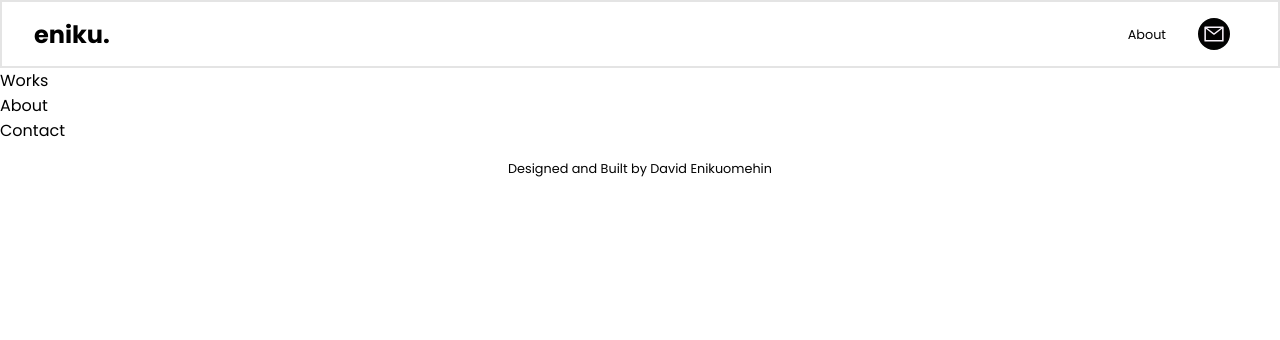
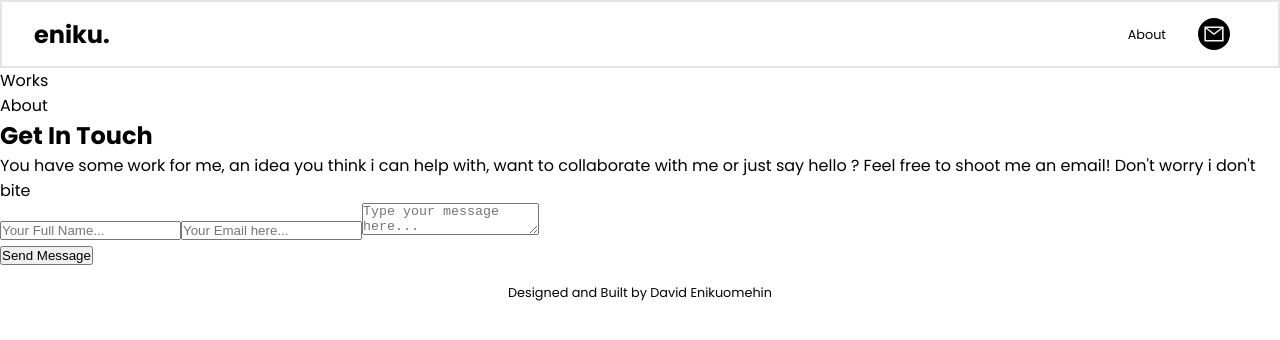
Before and after one commit to eniiku/enikudavid.me, a React (Vite) app: page / in a window 1280 px wide. Shown: the top 340 px of the page. Built offline with nearby package versions, Linux system fonts and the light colour scheme.

Commit message:
feat: add contact page with basic layout

```diff
--- a/src/container/Contact/Contact.tsx
+++ b/src/container/Contact/Contact.tsx
@@ -1,7 +1,50 @@
-import React from 'react';
+import { useState } from 'react';
 
 const Contact = () => {
-  return <div>Contact</div>;
+  const [formData, setformData] = useState({
+    name: '',
+    email: '',
+    message: '',
+  });
+
+  const { name, email, message } = formData;
+
+  return (
+    <section>
+      <h1>Get In Touch</h1>
+      <div>
+        <div>
+          <span>
+            You have some work for me, an idea you think i can help with, want
+            to collaborate with me or just say hello ?
+          </span>{' '}
+          Feel free to shoot me an email! Don't worry i don't bite
+        </div>
+        <form>
+          <div>
+            <input
+              type="text"
+              value={name}
+              name="name"
+              placeholder="Your Full Name..."
+            />
+            <input
+              type="email"
+              value={email}
+              name="email"
+              placeholder="Your Email here..."
+            />
+            <textarea
+              name="message"
+              value={message}
+              placeholder="Type your message here..."
+            />
+          </div>
+          <button>Send Message</button>
+        </form>
+      </div>
+    </section>
+  );
 };
 
 export default Contact;
```
